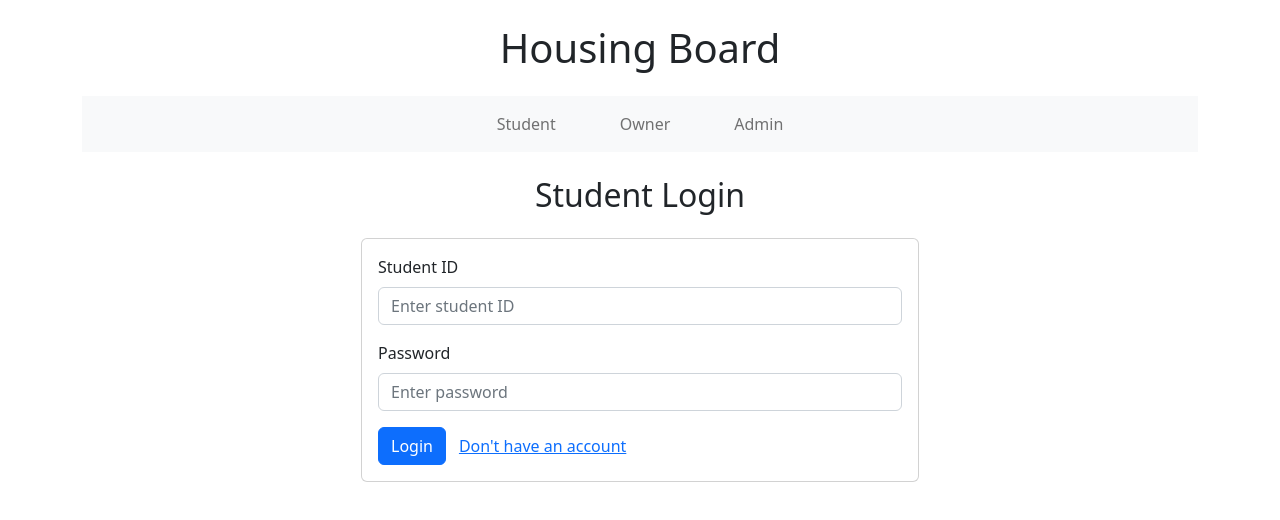
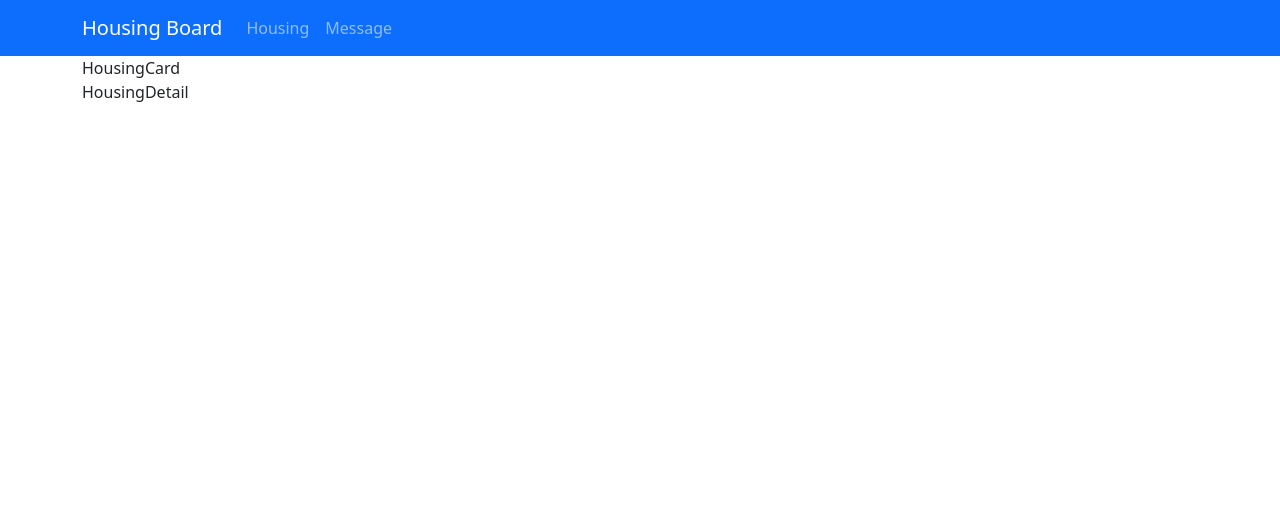
Before and after one commit to hugomatton/HousingBoardFront, a React (Create React App) app: page /student in a window 1280 px wide. Shown: the top 520 px of the page. Built offline with nearby package versions, Linux system fonts and the light colour scheme.

Commit message:
ajout page student

```diff
--- a/src/App.js
+++ b/src/App.js
@@ -1,13 +1,11 @@
 import { Container } from "react-bootstrap";
 import SignupLogin from "./component/SigupLogin/SignupLogin";
+import StudentPage from "./component/Student/StudentPage";
 
 
 function App() {
   return (
-    <Container>
-      <h1 className="my-4 text-center">Housing Board</h1>
-      <SignupLogin></SignupLogin>
-    </Container>
+      <StudentPage></StudentPage>
   );
 }
 
--- /dev/null
+++ b/src/component/Shared/HousingCard/HousingCard.js
@@ -0,0 +1,9 @@
+import React from 'react'
+
+const HousingCard = () => {
+    return (
+        <div>HousingCard</div>
+    )
+}
+
+export default HousingCard
--- /dev/null
+++ b/src/component/Shared/HousingDetail/HousingDetail.js
@@ -0,0 +1,9 @@
+import React from 'react'
+
+const HousingDetail = () => {
+    return (
+        <div>HousingDetail</div>
+    )
+}
+
+export default HousingDetail
--- a/src/component/SigupLogin/SignupLogin.js
+++ b/src/component/SigupLogin/SignupLogin.js
@@ -3,6 +3,7 @@ import FormStudent from './Form/FormStudent'
 import FormOwner from './Form/FormOwner'
 import FormAdmin from './Form/FormAdmin'
 import NavbarRole from './NavabarRole/NavbarRole'
+import { Container } from 'react-bootstrap'
 
 const SignupLogin = () => {
 
@@ -10,11 +11,15 @@ const SignupLogin = () => {
 
     return (
         <div>
-            <NavbarRole setChoice={setChoice}></NavbarRole>
-            { choice === "student" && <FormStudent></FormStudent>}
-            { choice === "owner" && <FormOwner></FormOwner>}
-            { choice === "admin" && <FormAdmin></FormAdmin>}
+            <h1 className="my-4 text-center">Housing Board</h1>
+            <Container>
+                <NavbarRole setChoice={setChoice}></NavbarRole>
+                { choice === "student" && <FormStudent></FormStudent>}
+                { choice === "owner" && <FormOwner></FormOwner>}
+                { choice === "admin" && <FormAdmin></FormAdmin>}
+            </Container>
         </div>
+
     )
 }
 
--- /dev/null
+++ b/src/component/Student/NavbarStudent/NavbarStudent.js
@@ -0,0 +1,21 @@
+import React from 'react'
+import Container from 'react-bootstrap/Container';
+import Nav from 'react-bootstrap/Nav';
+import Navbar from 'react-bootstrap/Navbar';
+
+const NavbarStudent = () => {
+    return (
+
+      <Navbar bg="primary" variant="dark">
+        <Container>
+          <Navbar.Brand href="#home">Housing Board</Navbar.Brand>
+          <Nav className="me-auto">
+            <Nav.Link href="#home">Housing</Nav.Link>
+            <Nav.Link href="#features">Message</Nav.Link>
+          </Nav>
+        </Container>
+      </Navbar>
+    )
+}
+
+export default NavbarStudent
--- /dev/null
+++ b/src/component/Student/StudentPage.js
@@ -0,0 +1,19 @@
+import React from 'react'
+import { Container } from 'react-bootstrap'
+import NavbarStudent from './NavbarStudent/NavbarStudent'
+import HousingCard from '../Shared/HousingCard/HousingCard'
+import HousingDetail from '../Shared/HousingDetail/HousingDetail'
+
+const StudentPage = () => {
+  return (
+    <div>
+        <NavbarStudent></NavbarStudent>
+        <Container>
+            <HousingCard></HousingCard>
+            <HousingDetail></HousingDetail>
+        </Container>
+    </div>
+  )
+}
+
+export default StudentPage
```
